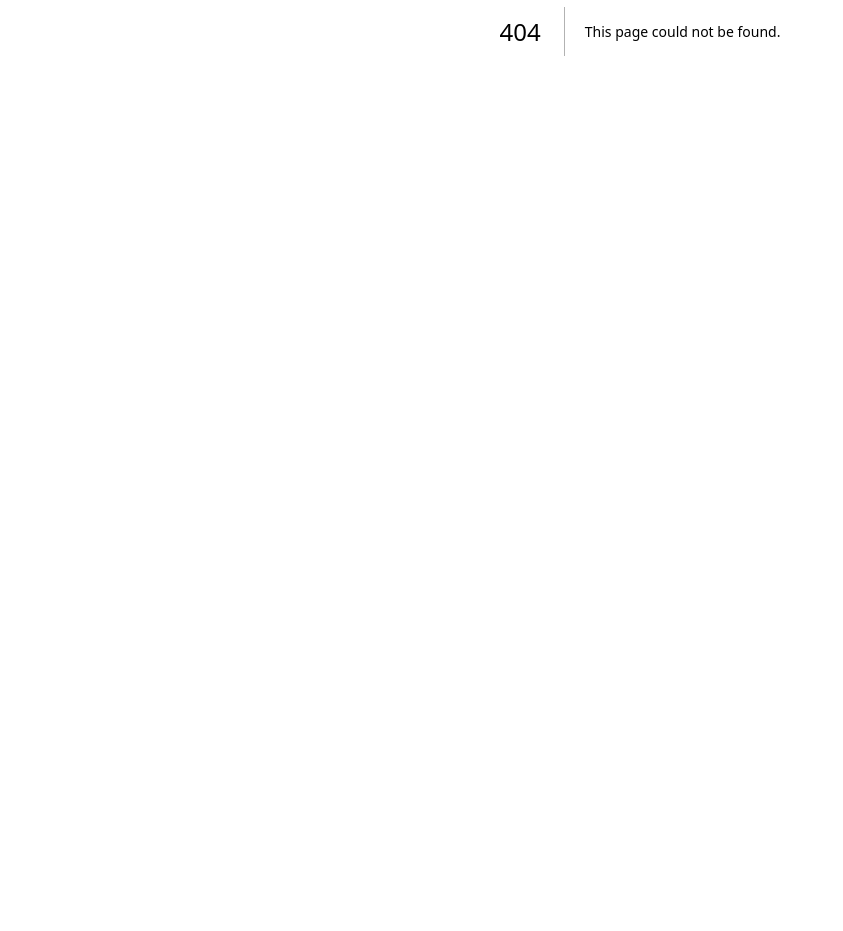
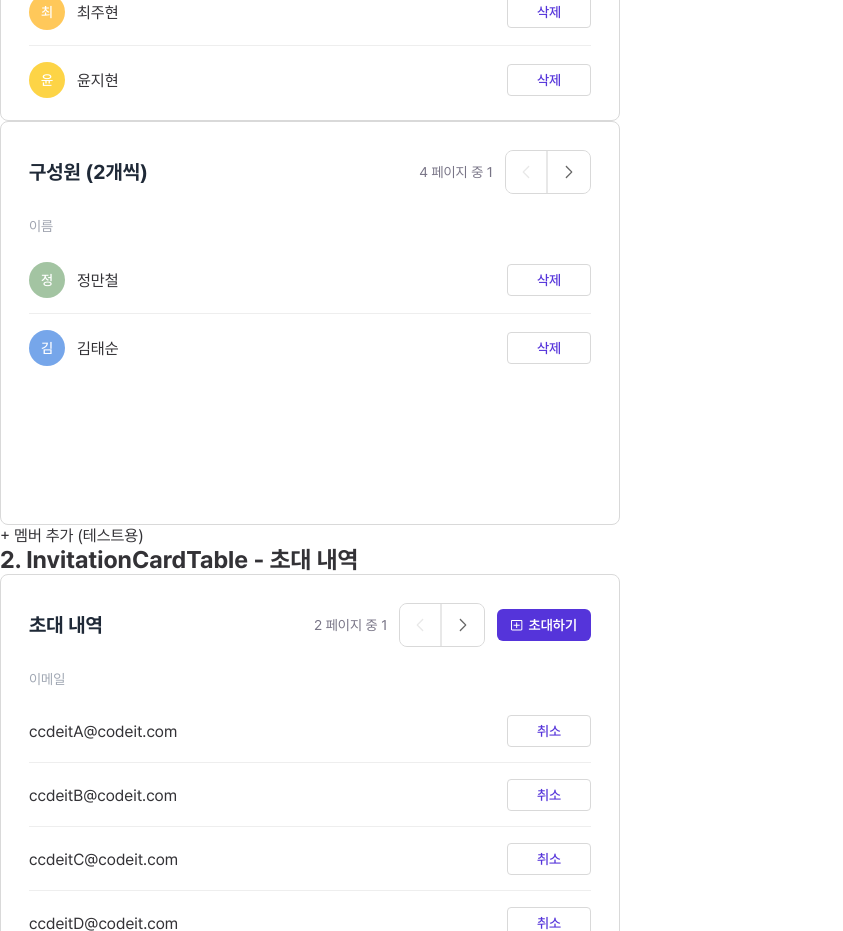
Before and after one commit to Sprint-19-part3-1team-Taskify/taskify, a Next.js app: page /guide/member-card-table in a window 1280 px wide. Before the commit this address had no page. Shown: the part 440-1371 px from the top of the page, without its empty margins (0-843 px from the left). Before the commit the page ends 871 px from the top, so only its background shows below. Built offline with nearby package versions, Linux system fonts and the light colour scheme.

Commit message:
✨ Feat: CardTable 컴포넌트 데모 테스트 페이지 생성

```diff
--- /dev/null
+++ b/src/pages/guide/member-card-table.js
@@ -0,0 +1,202 @@
+'use client';
+
+import { useState } from 'react';
+import MemberCardTable from '../../components/cardtable/MemberCardTable';
+import InvitationCardTable from '../../components/cardtable/InvitationCardTable';
+import EmptyDashboard from '../../components/cardtable/EmptyInvitedDashboard';
+import ProfileCard from '../../components/cardtable/ProfileCard';
+import ChangePasswordCard from '../../components/cardtable/ChangePasswordCard';
+import { ModalConfirmButton } from '@/components/button/ModalButton/ModalButton';
+
+export default function MemberCardTableDemoPage() {
+  const [members, setMembers] = useState([
+    { id: 1, name: '정만철', avatar: null, color: '#A3C4A2' },
+    { id: 2, name: '김태순', avatar: null, color: '#76A6EA' },
+    { id: 3, name: '최주현', avatar: null, color: '#FFC85A' },
+    { id: 4, name: '윤지현', avatar: null, color: '#FDD446' },
+    { id: 5, name: '박민수', avatar: null, color: '#E876EA' },
+    { id: 6, name: '이서연', avatar: null, color: '#9DD7ED' },
+    { id: 7, name: '강동훈', avatar: null, color: '#C4B5FD' },
+    { id: 8, name: '송미란', avatar: null, color: '#FCA5A5' },
+  ]);
+
+  const [invitedMembers, setInvitedMembers] = useState([
+    { id: 101, email: 'ccdeitA@codeit.com', avatar: null, color: '#10B981' },
+    { id: 102, email: 'ccdeitB@codeit.com', avatar: null, color: '#664c1fff' },
+    { id: 103, email: 'ccdeitC@codeit.com', avatar: null, color: '#EF4444' },
+    { id: 104, email: 'ccdeitD@codeit.com', avatar: null, color: '#8B5CF6' },
+    { id: 105, email: 'ccdeitE@codeit.com', avatar: null, color: '#EC4899' },
+  ]);
+
+  const [invitedDashboards, setInvitedDashboards] = useState([
+    { id: 1, title: '프로젝트 대시보드', inviter: '김철수', color: '#5534DA' },
+    { id: 2, title: '마케팅 현황판', inviter: '이영희', color: '#76A6EA' },
+    { id: 3, title: '개발팀 대시보드', inviter: '박민수', color: '#10B981' },
+    { id: 4, title: 'Q4 목표 추적', inviter: '정수연', color: '#F59E0B' },
+    { id: 5, title: '고객 피드백', inviter: '최동훈', color: '#EF4444' },
+  ]);
+
+  const handleDeleteMember = (memberId) => {
+    setMembers(members.filter((m) => m.id !== memberId));
+    console.log(`구성원 ${memberId} 삭제됨`);
+  };
+
+  const handleCancelInvite = (inviteId) => {
+    setInvitedMembers(invitedMembers.filter((m) => m.id !== inviteId));
+    console.log(`초대 ${inviteId} 취소됨`);
+  };
+
+  const handleAcceptDashboard = (dashboardId) => {
+    console.log(`대시보드 ${dashboardId} 수락됨`);
+    setInvitedDashboards(invitedDashboards.filter((d) => d.id !== dashboardId));
+  };
+
+  const handleRejectDashboard = (dashboardId) => {
+    console.log(`대시보드 ${dashboardId} 거절됨`);
+    setInvitedDashboards(invitedDashboards.filter((d) => d.id !== dashboardId));
+  };
+
+  const handleAddMember = () => {
+    const newMember = {
+      id: Date.now(),
+      name: `새 멤버 ${members.length + 1}`,
+      avatar: null,
+      color: `#${Math.floor(Math.random() * 16777215).toString(16)}`,
+    };
+    setMembers([...members, newMember]);
+  };
+
+  const handleAddInvite = () => {
+    const newInvite = {
+      id: Date.now(),
+      email: `newuser${invitedMembers.length + 1}@codeit.com`,
+      avatar: null,
+      color: `#${Math.floor(Math.random() * 16777215).toString(16)}`,
+    };
+    setInvitedMembers([...invitedMembers, newInvite]);
+  };
+
+  const handleInvite = () => {
+    console.log('초대하기 버튼 클릭됨');
+    alert('초대 모달을 열거나 초대 페이지로 이동합니다.');
+  };
+
+  const handleCreateDashboard = () => {
+    console.log('새로운 대시보드 만들기 버튼 클릭됨');
+    alert('새 대시보드 생성 페이지 또는 모달로 이동합니다.');
+  };
+
+  return (
+    <div>
+      <div>
+        <header>
+          <h1>CardTable 컴포넌트 데모</h1>
+          <p>구성원, 초대 내역, 대시보드를 관리하는 카드 테이블 컴포넌트입니다.</p>
+        </header>
+
+        {/* --- SECTION 1: MemberCardTable --- */}
+
+        <section>
+          <h2>1. MemberCardTable - 구성원 관리</h2>
+
+          <div>
+            <MemberCardTable
+              title="구성원"
+              members={members}
+              itemsPerPage={4}
+              onDeleteMember={handleDeleteMember}
+            />
+            <MemberCardTable
+              title="구성원 (2개씩)"
+              members={members}
+              itemsPerPage={2}
+              onDeleteMember={handleDeleteMember}
+            />
+          </div>
+
+          <button onClick={handleAddMember}>+ 멤버 추가 (테스트용)</button>
+        </section>
+
+        {/* --- SECTION 2: InvitationCardTable --- */}
+
+        <section>
+          <h2>2. InvitationCardTable - 초대 내역</h2>
+
+          <div>
+            <InvitationCardTable
+              title="초대 내역"
+              invitations={invitedMembers}
+              itemsPerPage={4}
+              onCancelInvitation={handleCancelInvite}
+              isInvited={true}
+              onInvite={handleInvite}
+            />
+          </div>
+
+          <button onClick={handleAddInvite}>+ 초대 추가 (테스트용)</button>
+        </section>
+
+        {/* --- SECTION 5: 빈 상태 테스트 --- */}
+
+        <section>
+          <h2>5. 빈 상태 예시 (CardTable)</h2>
+
+          <div>
+            <MemberCardTable title="구성원 (빈 상태)" members={[]} itemsPerPage={4} />
+            <InvitationCardTable
+              title="초대 내역 (빈 상태)"
+              invitations={[]}
+              itemsPerPage={4}
+              isInvited={true}
+            />
+          </div>
+        </section>
+
+        {/* --- SECTION 6: EmptyDashboard 컴포넌트 테스트 --- */}
+
+        <section>
+          <h2>6. 빈 대시보드 UI 테스트 (EmptyDashboard)</h2>
+          <div>
+            <EmptyDashboard
+              title="나의 대시보드"
+              message="아직 대시보드를 만들지 않으셨군요!"
+              buttonText="새로운 대시보드 만들기"
+              onClick={handleCreateDashboard}
+            />
+          </div>{' '}
+          <p>
+            💡 이 섹션은 대시보드 목록 페이지 전체가 빈 상태일 때 표시되는 UI
+            컴포넌트(EmptyDashboard)의 예시를 보여줍니다.
+          </p>
+        </section>
+
+        {/* --- SECTION 7: ProfileCard 테스트 --- */}
+
+        <section>
+          <h2>7. ProfileCard - 프로필 카드 UI 테스트</h2>
+
+          <div>
+            <ProfileCard />
+          </div>
+
+          <p>💡 프로필 이미지 업로드, 이메일, 닉네임 입력 UI를 테스트할 수 있습니다.</p>
+        </section>
+
+        {/* --- SECTION 8: ChangePasswordCard 테스트 --- */}
+
+        <section>
+          <h2>8. ChangePasswordCard - 비밀번호 변경 UI 테스트</h2>
+
+          <div>
+            <ChangePasswordCard />
+          </div>
+
+          <p>💡 기존 비밀번호 → 새 비밀번호 → 새 비밀번호 확인 UI를 테스트할 수 있습니다.</p>
+        </section>
+      </div>
+    </div>
+  );
+}
+
+MemberCardTableDemoPage.headerType = 'none';
+MemberCardTableDemoPage.dashboardName = '';
```
